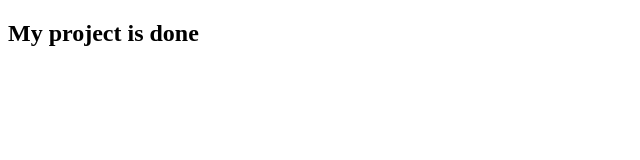
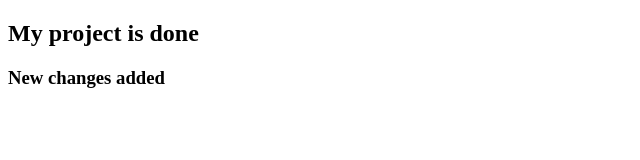
Before and after one commit to Gourav7777/Git-github, a plain HTML site: page index.html in a window 1280 px wide. Shown: the whole page, without its empty margins (0-640 px from the left). Drawn offline with Linux system fonts and the light colour scheme.

Commit message:
new-changes

```diff
--- a/index.html
+++ b/index.html
@@ -9,5 +9,6 @@
 
 
     <h2>My project is done</h2>
+    <h3>New changes added</h3>
 </body>
 </html>
```
